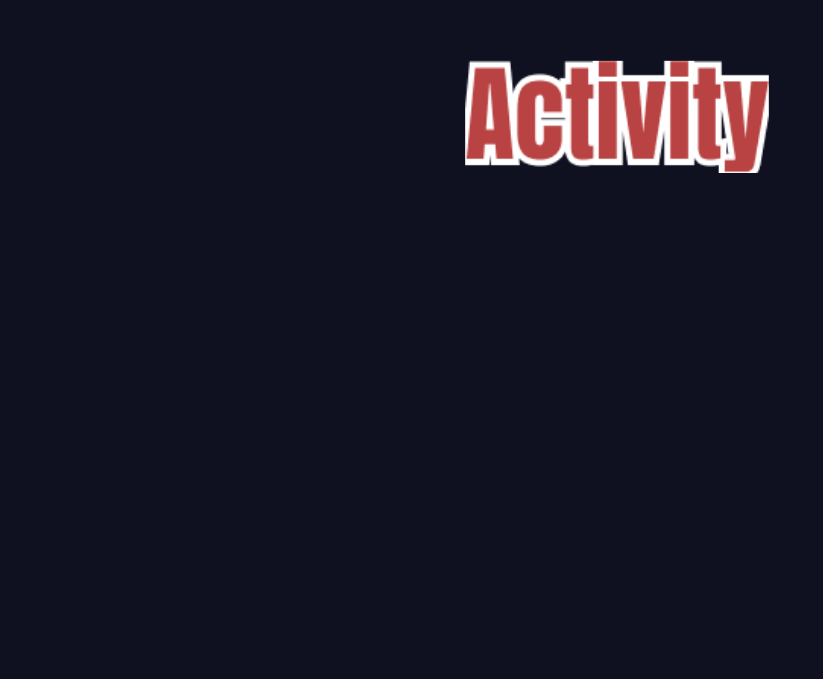
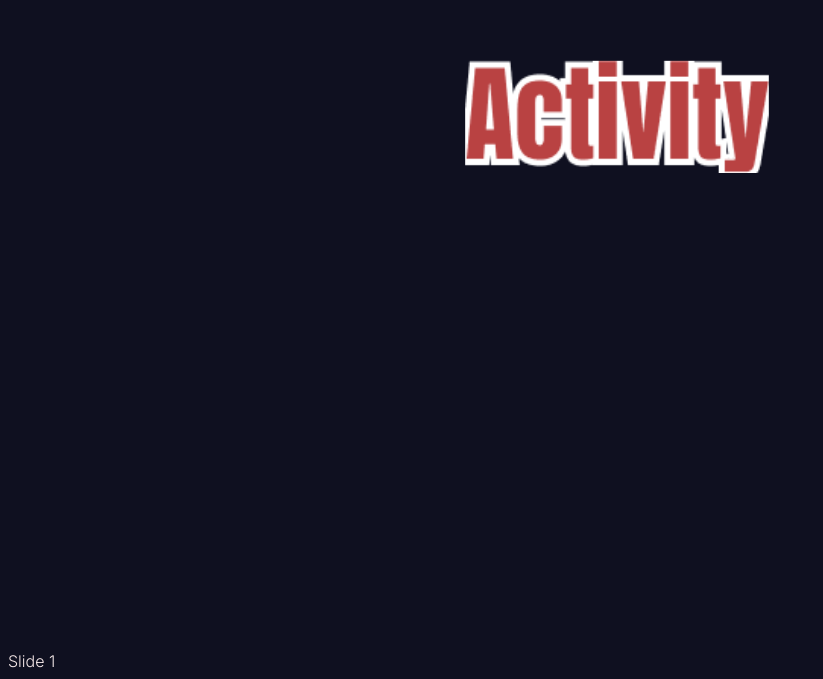
Before and after one commit to 22p21s0045/portfolio_v5, a Next.js app: page / in a window 1280 px wide. Shown: the part 4265-4944 px from the top of the page, without its empty margins (0-823 px from the left). Built offline with nearby package versions, Linux system fonts and the light colour scheme.

Commit message:
add: slider

```diff
--- a/app/globals.css
+++ b/app/globals.css
@@ -1,4 +1,5 @@
 @import url('https://fonts.googleapis.com/css2?family=Inter:wght@300&display=swap');
+
 html body{
   font-size: 16px;
   font-family: 'Inter', sans-serif;
--- a/app/layout.tsx
+++ b/app/layout.tsx
@@ -2,7 +2,7 @@
 import React from "react";
 import "./globals.css";
 import Navbar from "@/components/Navbar";
-
+import 'swiper/css';
 type Props = {
   children: React.ReactNode;
 };
--- a/app/page.tsx
+++ b/app/page.tsx
@@ -2,7 +2,8 @@
 import { Grid } from "./component";
 import Image from "next/image";
 import { useInView, animated, useSpring, easings } from "@react-spring/web";
-import { useEffect, useRef } from "react";
+import { Swiper, SwiperSlide } from "swiper/react";
+import { useEffect } from "react";
 import Lottie from "lottie-react";
 import astronaut from "../public/lottie/astronaut-fix.json";
 import activity from "../public/lottie/activity.json";
@@ -33,8 +34,7 @@ export default function Home() {
     if (inView3) {
       ref3.current.play();
       console.log("in view 3");
-    }
-    else{
+    } else {
       ref3.current.pause();
     }
   }, [inView3]);
@@ -42,8 +42,7 @@ export default function Home() {
     if (inView4) {
       ref4.current.play();
       console.log("in view 4");
-    }
-    else{
+    } else {
       ref4.current.pause();
     }
   }, [inView4]);
@@ -394,6 +393,19 @@ export default function Home() {
           </animated.div>
         </Grid>
       </Grid>
+      <Grid container>
+        <Grid item lg={12}>
+          <Swiper
+            spaceBetween={50}
+            slidesPerView={3}
+            onSlideChange={() => console.log("slide change")}
+            onSwiper={(swiper) => console.log(swiper)}
+          >
+            <SwiperSlide>Slide 1</SwiperSlide>
+
+          </Swiper>
+        </Grid>
+      </Grid>
     </div>
   );
 }
--- a/package.json
+++ b/package.json
@@ -22,6 +22,7 @@
     "next": "13.4.5",
     "react": "18.2.0",
     "react-dom": "18.2.0",
+    "swiper": "^9.4.1",
     "typescript": "5.1.3"
   }
 }
```
Also changed, not shown: 1 other file (tests, documents, lock files or other folders). Lines whose indentation alone changed are shown as unchanged.
